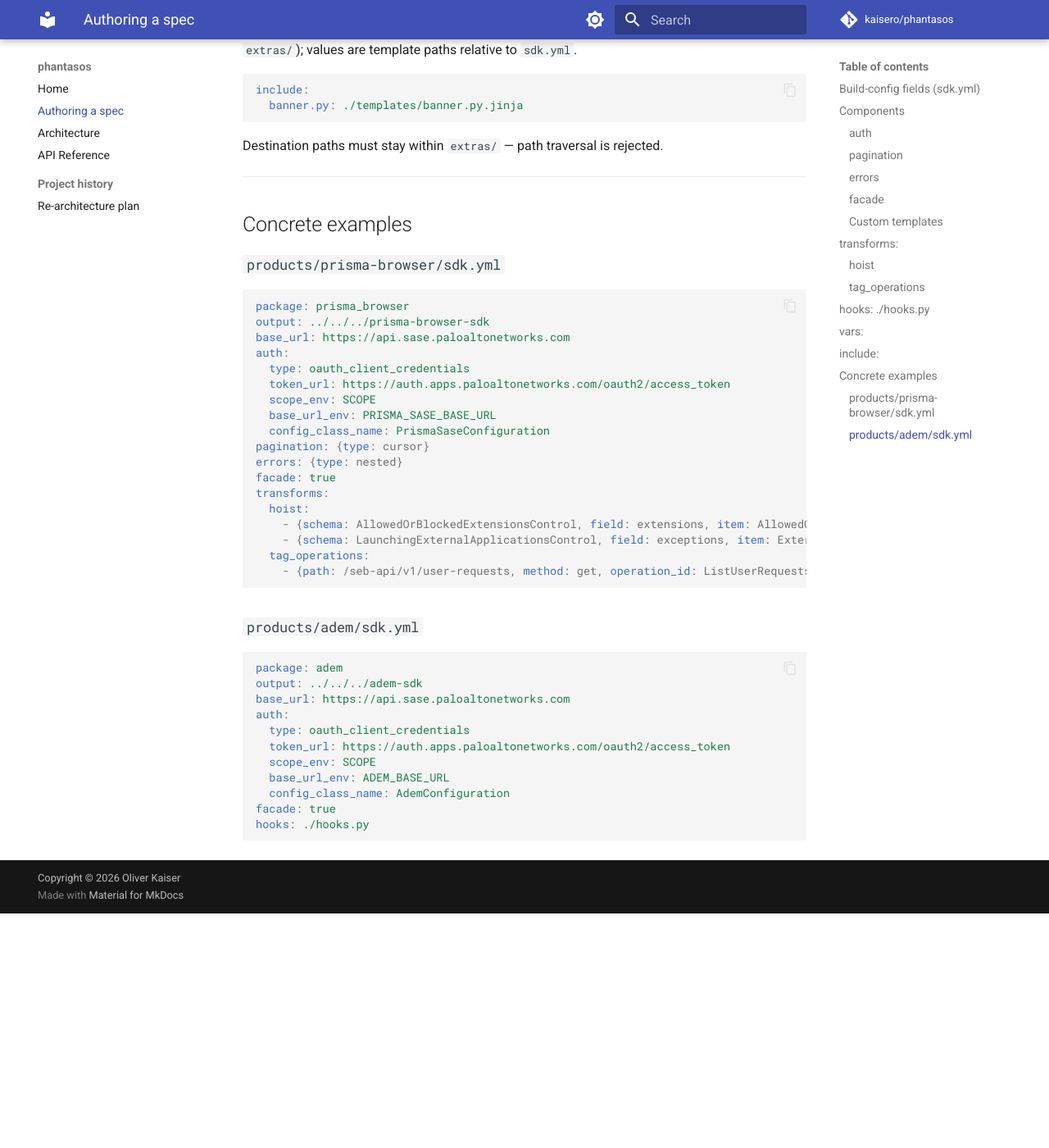
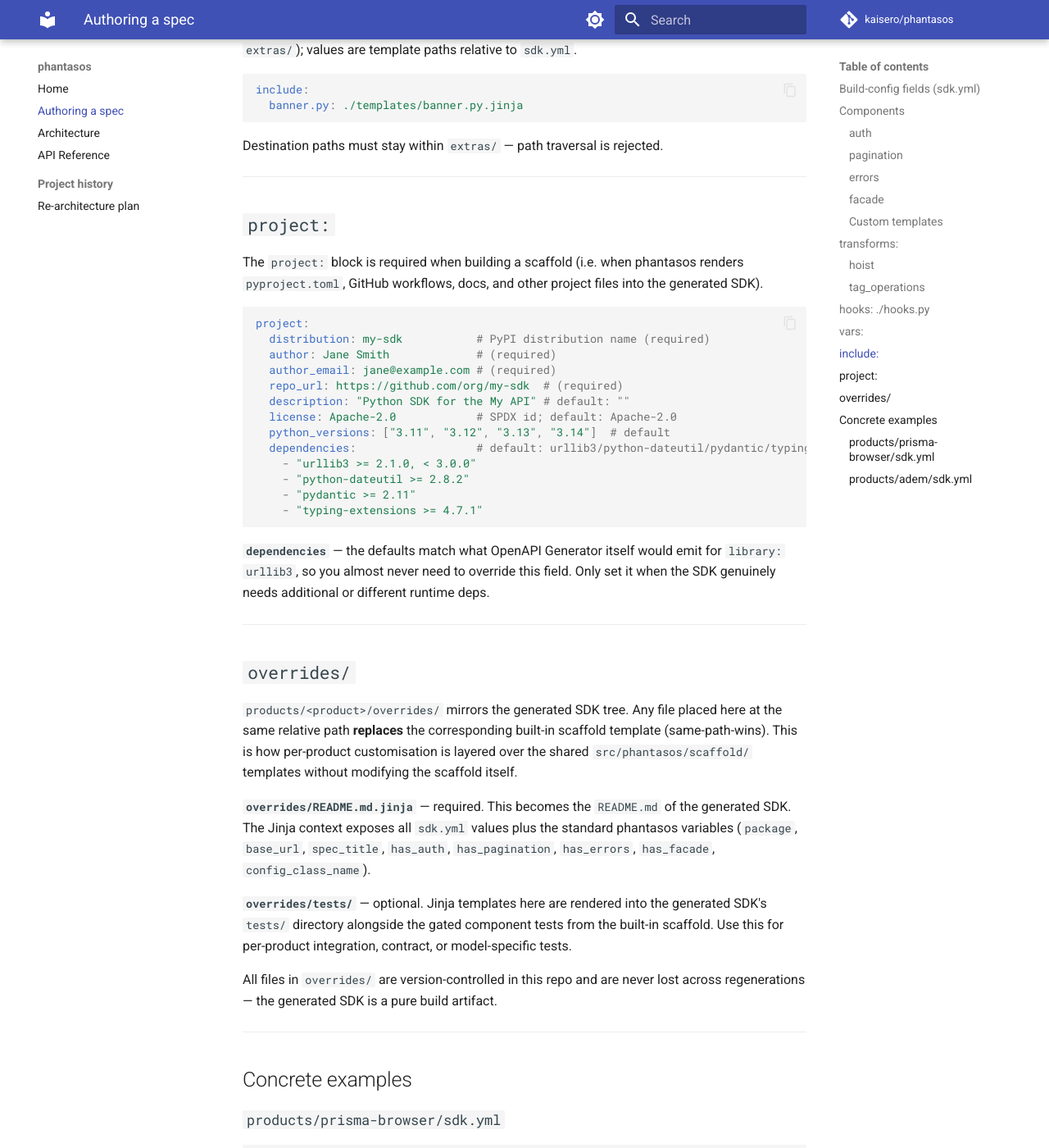
Before and after one commit to kaisero/phantasos, an MkDocs documentation site: the page built from docs/AUTHORING_A_SPEC.md, in a window 1280 px wide and 1400 px high, scrolled down 4313 px. Shown: the whole window at 82% size. Built offline with MkDocs 1.6.1 and Material for MkDocs 9.7.7, drawn with Linux system fonts in a browser that asks for light colours; comment, search, counter and statistics services are not loaded; before the commit the page ends 5427 px from its top, so only the background shows below that.

Commit message:
docs: ONBOARDING guide; document project block, overrides, scaffold

````diff
--- a/docs/AUTHORING_A_SPEC.md
+++ b/docs/AUTHORING_A_SPEC.md
@@ -200,6 +200,54 @@ Destination paths must stay within `extras/` — path traversal is rejected.
 
 ---
 
+## `project:`
+
+The `project:` block is required when building a scaffold (i.e. when phantasos renders
+`pyproject.toml`, GitHub workflows, docs, and other project files into the generated SDK).
+
+```yaml
+project:
+  distribution: my-sdk           # PyPI distribution name (required)
+  author: Jane Smith             # (required)
+  author_email: jane@example.com # (required)
+  repo_url: https://github.com/org/my-sdk  # (required)
+  description: "Python SDK for the My API" # default: ""
+  license: Apache-2.0            # SPDX id; default: Apache-2.0
+  python_versions: ["3.11", "3.12", "3.13", "3.14"]  # default
+  dependencies:                  # default: urllib3/python-dateutil/pydantic/typing-extensions
+    - "urllib3 >= 2.1.0, < 3.0.0"
+    - "python-dateutil >= 2.8.2"
+    - "pydantic >= 2.11"
+    - "typing-extensions >= 4.7.1"
+```
+
+**`dependencies`** — the defaults match what OpenAPI Generator itself would emit for
+`library: urllib3`, so you almost never need to override this field. Only set it when
+the SDK genuinely needs additional or different runtime deps.
+
+---
+
+## `overrides/`
+
+`products/<product>/overrides/` mirrors the generated SDK tree. Any file placed here at
+the same relative path **replaces** the corresponding built-in scaffold template
+(same-path-wins). This is how per-product customisation is layered over the shared
+`src/phantasos/scaffold/` templates without modifying the scaffold itself.
+
+**`overrides/README.md.jinja`** — required. This becomes the `README.md` of the generated
+SDK. The Jinja context exposes all `sdk.yml` values plus the standard phantasos variables
+(`package`, `base_url`, `spec_title`, `has_auth`, `has_pagination`, `has_errors`,
+`has_facade`, `config_class_name`).
+
+**`overrides/tests/`** — optional. Jinja templates here are rendered into the generated
+SDK's `tests/` directory alongside the gated component tests from the built-in scaffold.
+Use this for per-product integration, contract, or model-specific tests.
+
+All files in `overrides/` are version-controlled in this repo and are never lost across
+regenerations — the generated SDK is a pure build artifact.
+
+---
+
 ## Concrete examples
 
 ### `products/prisma-browser/sdk.yml`
````
Also changed, not shown: README.md (+21 -4 lines), docs/ONBOARDING.md (added, +155 -0 lines).
